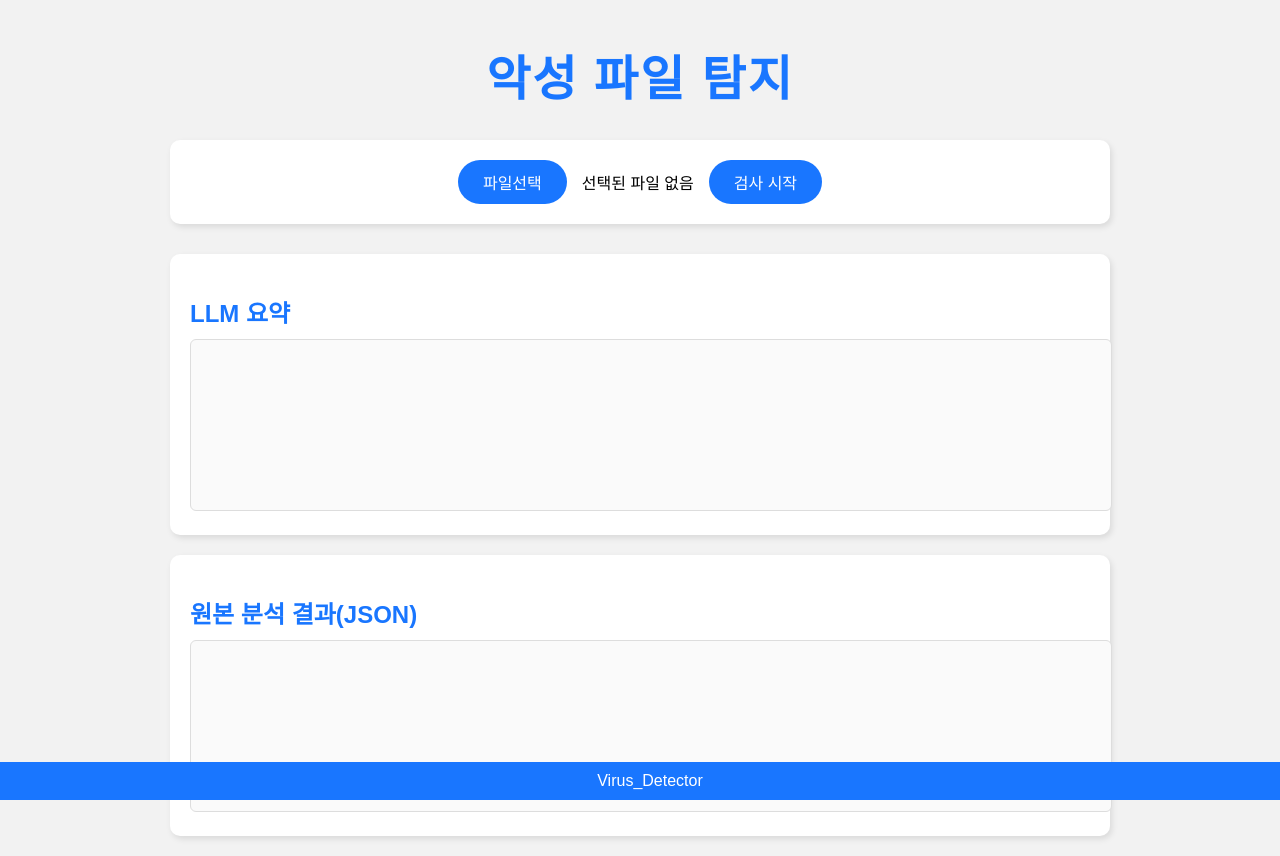
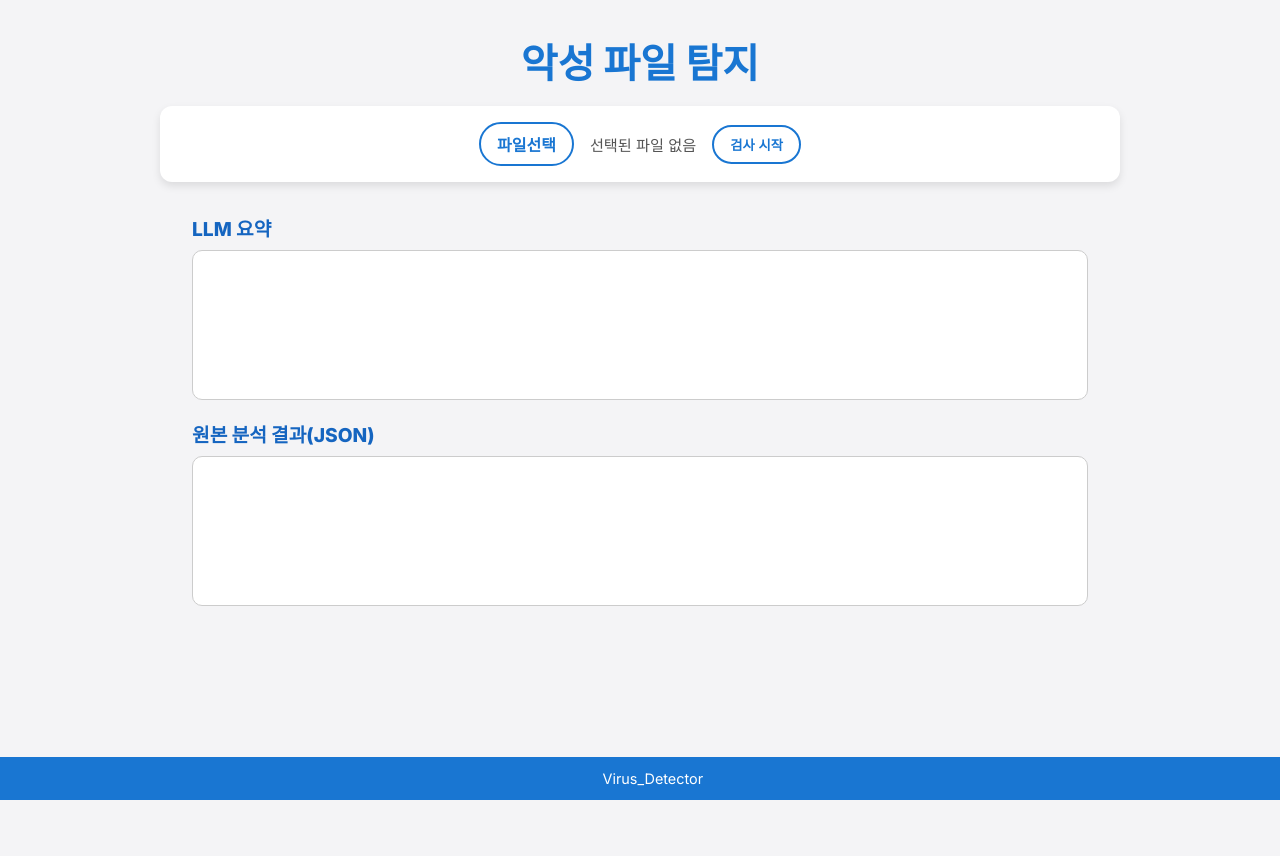
Before and after one commit to uhjin034/webvercel, a plain HTML site: page index.html in a window 1280 px wide. After the commit the page ends 800 px from the top, so only its background shows below. Drawn offline with Linux system fonts and the light colour scheme.

Commit message:
Update style.css

```diff
--- a/style.css
+++ b/style.css
@@ -1,86 +1,85 @@
+@import url('https://fonts.googleapis.com/css2?family=Inter:wght@400;600;800&display=swap');
+
 body {
-  font-family: 'Pretendard', 'Noto Sans KR', sans-serif;
-  background-color: #f2f2f2;
+  font-family: 'Inter', sans-serif;
+  background-color: #f4f4f6;
   margin: 0;
   padding: 0;
   text-align: center;
+  color: #1e1e1e;
 }
 
 .title {
-  font-size: 3rem;
-  color: #1976ff;
-  margin-top: 40px;
-  margin-bottom: 30px;
-  letter-spacing: 2px;
+  font-size: 2.5rem;
+  color: #1976d2;
+  margin: 2rem 0 1rem;
+  font-weight: 800;
 }
 
 .upload-box {
+  background: white;
   display: flex;
+  align-items: center;
   justify-content: center;
-  align-items: center;
-  gap: 15px;
-  background-color: #fff;
-  width: 80%;
-  max-width: 900px;
-  margin: 0 auto 30px;
-  padding: 20px;
-  border-radius: 10px;
-  box-shadow: 2px 3px 6px rgba(0,0,0,0.1);
+  gap: 1rem;
+  border-radius: 12px;
+  box-shadow: 0 4px 8px rgba(0,0,0,0.1);
+  width: 70%;
+  margin: 0 auto 2rem;
+  padding: 1rem 2rem;
 }
 
-.file-btn {
-  background-color: #1976ff;
-  color: white;
-  border: none;
-  padding: 10px 25px;
+.file-btn, #scanBtn {
+  background: white;
+  border: 2px solid #1976d2;
+  color: #1976d2;
+  padding: 0.5rem 1rem;
   border-radius: 25px;
   cursor: pointer;
-  font-size: 1rem;
+  font-weight: 600;
+  transition: all 0.3s;
 }
 
-#scanBtn {
-  background-color: #1976ff;
+.file-btn:hover, #scanBtn:hover {
+  background: #1976d2;
   color: white;
-  border: none;
-  padding: 10px 25px;
-  border-radius: 25px;
-  cursor: pointer;
-  font-size: 1rem;
+}
+
+#fileName {
+  font-size: 0.95rem;
+  color: #555;
 }
 
 .result-box {
-  background-color: #fff;
-  width: 80%;
-  max-width: 900px;
-  margin: 0 auto 20px;
-  padding: 20px;
-  border-radius: 10px;
-  box-shadow: 2px 3px 6px rgba(0,0,0,0.1);
+  width: 70%;
+  margin: 1rem auto;
   text-align: left;
 }
 
 .result-box h2 {
-  color: #1976ff;
-  margin-bottom: 10px;
+  color: #1565c0;
+  font-size: 1.2rem;
+  margin-bottom: 0.5rem;
 }
 
 textarea {
   width: 100%;
   height: 150px;
-  border: 1px solid #ddd;
-  border-radius: 6px;
-  padding: 10px;
-  font-family: monospace;
   resize: none;
-  background-color: #fafafa;
+  border-radius: 10px;
+  border: 1px solid #ccc;
+  padding: 1rem;
+  font-size: 0.95rem;
+  box-sizing: border-box;
+  background-color: #fff;
 }
 
 footer {
-  background-color: #1976ff;
+  background-color: #1976d2;
   color: white;
-  padding: 10px;
-  font-weight: 500;
+  padding: 0.8rem;
   position: fixed;
   width: 100%;
   bottom: 0;
+  font-size: 0.9rem;
 }
```
